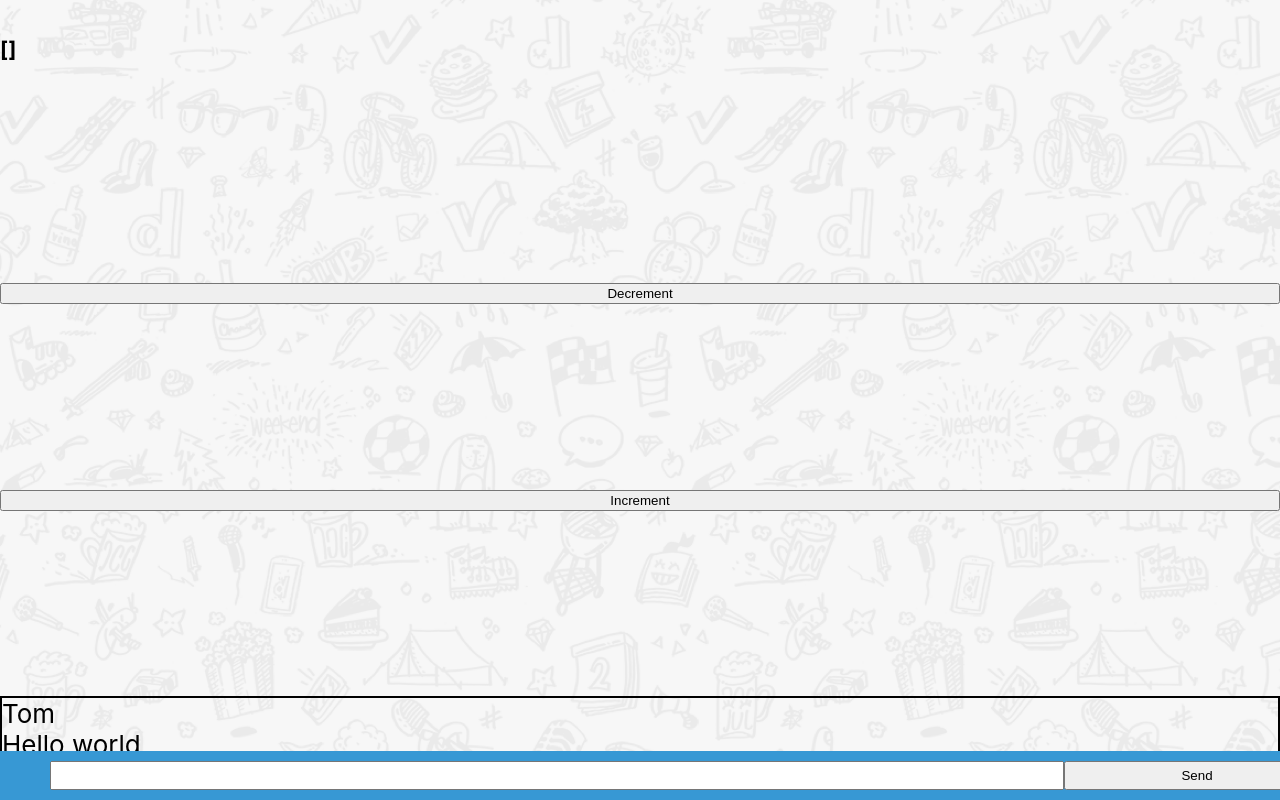
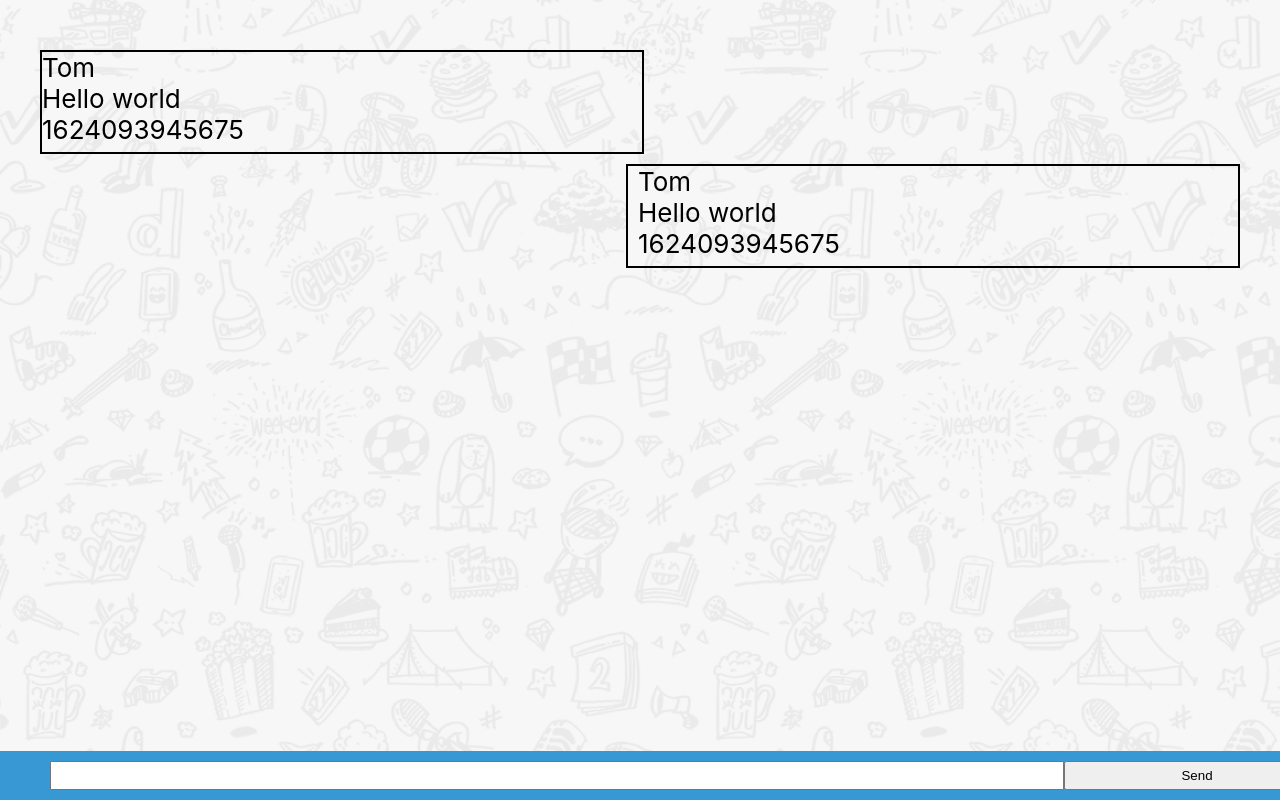
Before and after one commit to akshaykhanna/simple-chat-interface, a React (Create React App) app: page / in a window 1280 px wide. Shown: the top 800 px of the page. Built offline with nearby package versions, Linux system fonts and the light colour scheme; no server answers.

Commit message:
Align chat boxes in list of chats

```diff
--- a/src/chat-message/chat-message.css
+++ b/src/chat-message/chat-message.css
@@ -1,4 +1,23 @@
 .chat-box {
   border: 2px solid black;
   height: 100px;
+  width:fit-content
 }
+.incomming-msg {
+  margin-top: 10px;
+  border: 2px solid black;
+  height: 100px;
+  display: block;
+  width: 50%;
+  float: left;
+}
+.received-msg {
+  margin-top: 10px;
+  border: 2px solid black;
+  height: 100px;
+  display: block;
+  padding: 0 0 0 10px;
+  vertical-align: top;
+  width: 50%;
+  float: right;
+ }
--- a/src/chat-message/chat-message.jsx
+++ b/src/chat-message/chat-message.jsx
@@ -2,14 +2,16 @@ import React from 'react';
 import './chat-message.css';
 
 const ChatMessage = ({
-  author= 'Tom',
-  message= 'Hello world',
-    timestamp= 1624093945675,
-    token= 'GEm3DtHyHYnC',
-    id= '60cdb4f9b13b0d001ac5515a',
+  isOutgoing = false,
+  author = 'Tom',
+  message = 'Hello world',
+  timestamp = 1624093945675,
+  token = 'GEm3DtHyHYnC',
+  id = '60cdb4f9b13b0d001ac5515a',
 }) => {
+  const getClassName = () => (!isOutgoing ? 'incomming-msg' : 'received-msg');
   return (
-    <div key={id} className="chat-box">
+    <div key={id} className={getClassName()}>
       <div className="author">{author}</div>
       <div className="message">{message}</div>
       <div className="timestamp">{timestamp}</div>
--- /dev/null
+++ b/src/list-chats/list-chats.css
@@ -0,0 +1,7 @@
+.chat-list {
+  /* display: grid;
+  grid-template-columns: 1fr 1fr; */
+  padding: 40px;
+  max-height: 516px;
+  overflow-y: auto;
+}
--- a/src/list-chats/list-chats.jsx
+++ b/src/list-chats/list-chats.jsx
@@ -5,9 +5,9 @@ import { incrementAsync, decrementAsync } from '../redux/actions/count';
 import { getChats } from '../redux/actions/chats';
 import { updateAuthor, updateAuthorToken } from '../redux/actions/author';
 import { AUTHOR, TOKEN } from '../config';
+import './list-chats.css';
 
 const ListChats = ({
-  count,
   chats,
   handleIncrementClick,
   handleDecrementClick,
@@ -21,12 +21,11 @@ const ListChats = ({
     getChats();
   }, [getChats, updateAuthor, updateAuthorToken]);
   return (
-    <>
-      <h5>{JSON.stringify(chats)}</h5>
-      <button onClick={handleDecrementClick}>Decrement</button>
-      <button onClick={handleIncrementClick}>Increment</button>
-      <ChatMessage />
-    </>
+    <div className="chat-list">
+      {/* <h5>{JSON.stringify(chats)}</h5> */}
+      <ChatMessage  className="incomming-msg" />
+      <ChatMessage isOutgoing className="received-msg" />
+    </div>
   );
 };
 const mapStateToProps = (state) => {
```
